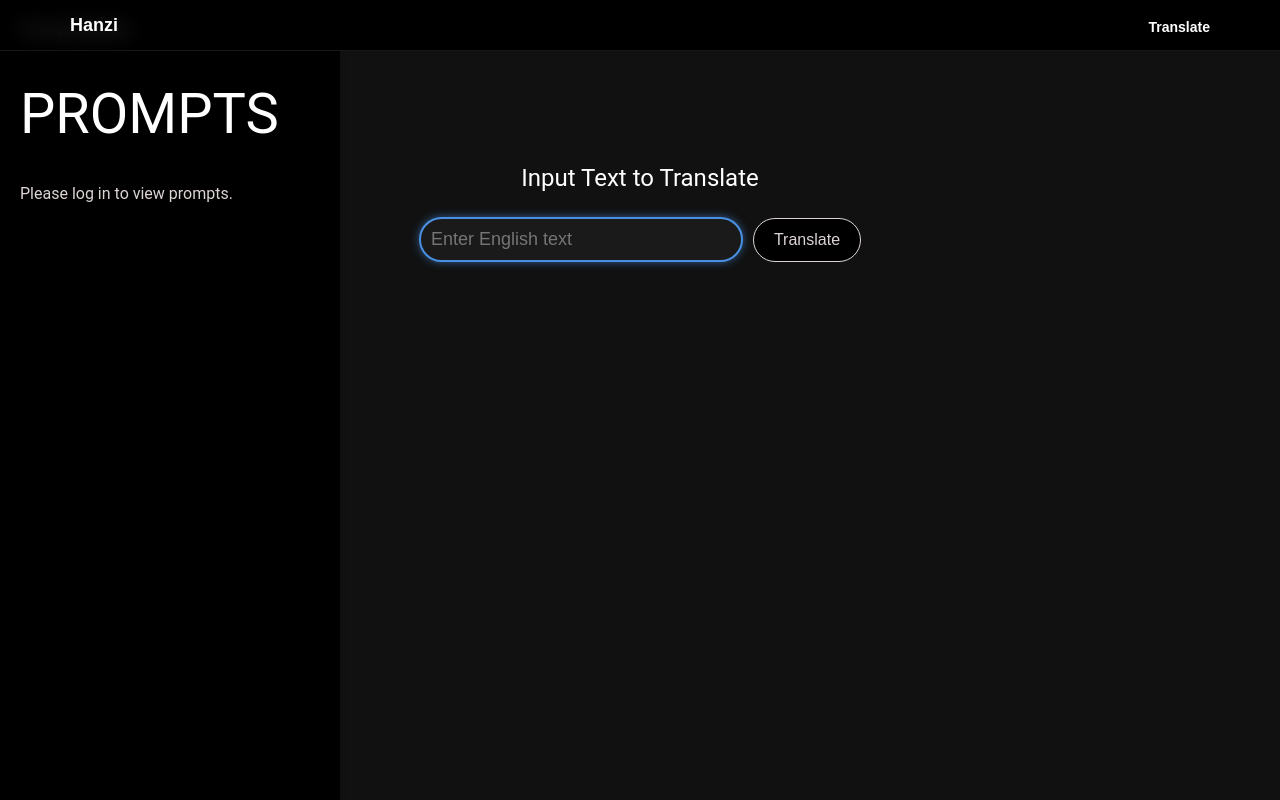
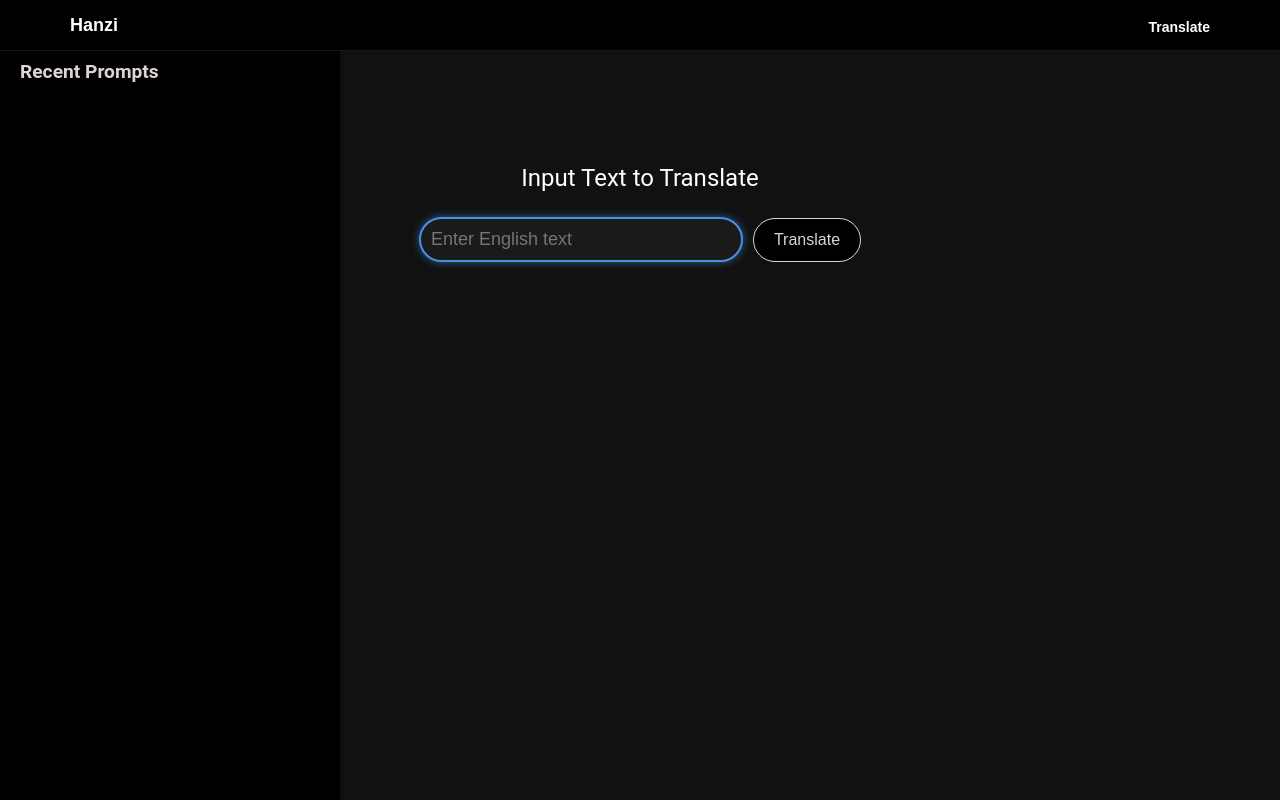
Before and after one commit to schofield-paul/hanzi, a React (Create React App) app: page /input in a window 1280 px wide. Shown: the top 800 px of the page. Built offline with nearby package versions, Linux system fonts and the light colour scheme.

Commit message:
dynamically render new prompts in sidebar; enable click to prompt

```diff
--- a/src/components/PromptSideNav/PromptSideNav.module.css
+++ b/src/components/PromptSideNav/PromptSideNav.module.css
@@ -8,12 +8,42 @@
   overflow-y: auto;
   padding: 20px;
   box-shadow: 2px 0 5px rgba(0, 0, 0, 0.1);
+  transition: transform 0.3s ease-in-out;
 }
 
-.promptsContainer {
-  margin-top: 20px;
+.container h2 {
+  color: #ddd4d4;
+  margin-top: 40px;
+  margin-bottom: 15px;
+  font-size: 1.2rem;
 }
 
-.promptsContainer h2 {
-  color: #ddd4d4;
+.container ul {
+  list-style-type: none;
+  padding: 0;
 }
+
+.container li {
+  color: #ffffff;
+  font-size: 0.9rem;
+  margin-bottom: 10px;
+  padding: 8px;
+  background-color: #1a1a1a;
+  border-radius: 4px;
+  transition: background-color 0.2s ease;
+  cursor: pointer;
+}
+
+.container li:hover {
+  background-color: #2a2a2a;
+}
+
+@media (max-width: 767px) {
+  .container {
+    transform: translateX(-100%);
+  }
+}
+
+.showSidebar {
+  transform: translateX(0) !important;
+}
--- a/src/components/PromptSideNav/PromptSideNav.tsx
+++ b/src/components/PromptSideNav/PromptSideNav.tsx
@@ -1,41 +1,35 @@
-import { useEffect } from "react";
-import style from "./PromptSideNav.module.css";
-import { useAuth } from "../../hooks/useAuth";
-import { usePrompts } from "../../hooks/usePrompts";
+import { useState } from "react";
+import styles from "./PromptSideNav.module.css";
 
-const PromptSideNav = () => {
-  const { user } = useAuth();
-  const token = localStorage.getItem("token");
-  const { prompts, fetchPrompts, postPrompt } = usePrompts(token);
+interface PromptSideNavProps {
+  onPromptSelect: (prompt: string) => void;
+  prompts: string[];
+}
 
-  useEffect(() => {
-    if (token) {
-      fetchPrompts();
-    }
-  }, [token]);
+export default function PromptSideNav({
+  onPromptSelect,
+  prompts,
+}: PromptSideNavProps) {
+  const [isVisible, setIsVisible] = useState(false);
+
+  const toggleSidebar = () => {
+    setIsVisible(!isVisible);
+  };
 
   return (
-    <div className={style.container}>
-      PromptSideNav
-      <h1>PROMPTS</h1>
-      {user ? (
-        prompts.length > 0 ? (
-          <div className={style.promptsContainer}>
-            <h2>Your Prompts:</h2>
-            <ul>
-              {prompts.map((prompt, index) => (
-                <li key={index}>{prompt}</li>
-              ))}
-            </ul>
-          </div>
-        ) : (
-          <p>No prompts available.</p>
-        )
-      ) : (
-        <p>Please log in to view prompts.</p>
-      )}
-    </div>
+    <>
+      <div
+        className={`${styles.container} ${isVisible ? styles.showSidebar : ""}`}
+      >
+        <h2>Recent Prompts</h2>
+        <ul>
+          {prompts.map((prompt, index) => (
+            <li key={index} onClick={() => onPromptSelect(prompt)}>
+              {prompt}
+            </li>
+          ))}
+        </ul>
+      </div>
+    </>
   );
-};
-
-export default PromptSideNav;
+}
--- a/src/hooks/usePrompts.tsx
+++ b/src/hooks/usePrompts.tsx
@@ -1,10 +1,10 @@
-import { useState } from "react";
+import { useState, useCallback, useEffect } from "react";
 import axios from "axios";
 
 export function usePrompts(token: string | null) {
   const [prompts, setPrompts] = useState<string[]>([]);
 
-  const fetchPrompts = async () => {
+  const fetchPrompts = useCallback(async () => {
     if (!token) return;
 
     try {
@@ -18,9 +18,10 @@ export function usePrompts(token: string | null) {
     } catch (error) {
       console.error("Failed to fetch prompts:", error);
     }
-  };
+  }, [token]);
 
-  const postPrompt = async (prompt: string) => {
+  const postPrompt = useCallback(
+    async (prompt: string) => {
       if (!token) return;
 
       try {
@@ -31,11 +32,17 @@ export function usePrompts(token: string | null) {
             headers: { Authorization: `Bearer ${token}` },
           }
         );
-      await fetchPrompts();
+
+        setPrompts((prevPrompts) => {
+          const newPrompts = [...prevPrompts, prompt];
+          return newPrompts;
+        });
       } catch (error) {
         console.error("Failed to post prompt:", error);
       }
-  };
+    },
+    [token]
+  );
 
   return { prompts, fetchPrompts, postPrompt };
 }
--- a/src/pages/Input/Input.tsx
+++ b/src/pages/Input/Input.tsx
@@ -15,10 +15,35 @@ export default function Input() {
 
   const { user, handleLoginSuccess, handleLogout } = useAuth();
   const token = localStorage.getItem("token");
-  const { postPrompt } = usePrompts(token);
+  const { prompts, postPrompt, fetchPrompts } = usePrompts(token);
 
   const containsEnglish = (input: string) =>
     /^[a-zA-Z\s.,!?':;()\u2019-]+$/.test(input);
+
+  const handleTranslation = async (text: string) => {
+    const targetLanguage = "zh";
+    try {
+      const translation = await fetchData(text, targetLanguage);
+      if (translation && writerContainerRef.current) {
+        initializeHanziWriter(writerContainerRef.current, translation);
+        if (user) {
+          await postPrompt(text);
+        }
+      } else {
+        alert("Translation failed or no characters to display.");
+      }
+    } catch (error: unknown) {
+      alert(error);
+    } finally {
+      setIsLoading(false);
+    }
+  };
+
+  const handlePromptSelect = async (prompt: string) => {
+    setInputValue(prompt);
+    setIsLoading(true);
+    await handleTranslation(prompt);
+  };
 
   const handleSubmit = async (e: React.FormEvent<HTMLFormElement>) => {
     e.preventDefault();
@@ -28,24 +53,8 @@ export default function Input() {
       return;
     }
 
-    const targetLanguage = "zh";
     setIsLoading(true);
-
-    try {
-      const translation = await fetchData(inputValue, targetLanguage);
-      if (translation && writerContainerRef.current) {
-        initializeHanziWriter(writerContainerRef.current, translation);
-        if (user) {
-          await postPrompt(inputValue);
-        }
-      } else {
-        alert("Translation failed or no characters to display.");
-      }
-    } catch (error: unknown) {
-      alert(error);
-    } finally {
-      setIsLoading(false);
-    }
+    await handleTranslation(inputValue);
   };
 
   const handleInputChange = (e: React.ChangeEvent<HTMLInputElement>) => {
@@ -64,9 +73,15 @@ export default function Input() {
     }
   }, [isLoading]);
 
+  useEffect(() => {
+    if (token) {
+      fetchPrompts();
+    }
+  }, [token, fetchPrompts]);
+
   return (
     <div className={style.contentContainer}>
-      <PromptSideNav />
+      <PromptSideNav onPromptSelect={handlePromptSelect} prompts={prompts} />
       <div className={style.loginContainer}>
         {user ? (
           <div className={style.userInfo}>
```
Lines whose indentation alone changed are shown as unchanged.
